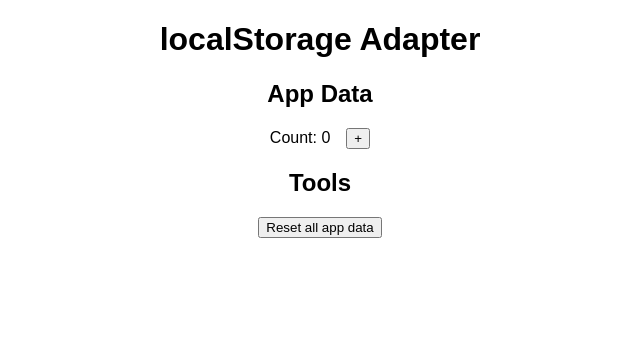
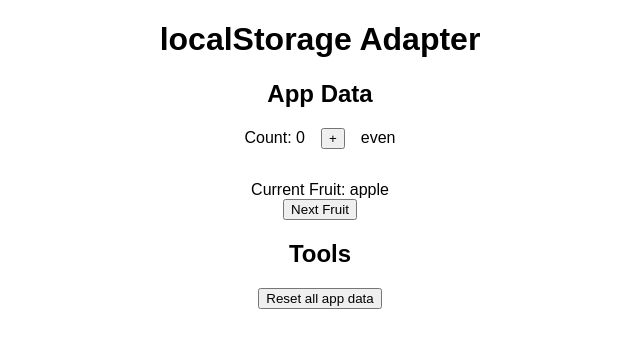
Before and after one commit to ZacButko/type-safe-localStorage-adapter, a React (Create React App) app: page / in a window 1280 px wide. Shown: the top 348 px of the page, without its empty margins (320-960 px from the left). Built offline with nearby package versions, Linux system fonts and the light colour scheme.

Commit message:
Reusable useLocalStorage

```diff
--- a/src/App.tsx
+++ b/src/App.tsx
@@ -1,14 +1,11 @@
-import { useState } from "react";
+import { Fruits } from "./Fruits";
 import "./styles.css";
+import { useLocalStorage } from "./useLocalStorage";
 
 const Counter = () => {
-  const initialCount =
-    (JSON.parse(window.localStorage.getItem("count") as string) as number) ?? 0;
-  const [count, setCount] = useState<number>(initialCount);
+  const { data: count, persist } = useLocalStorage<number>("count", 0);
   const increment = () => {
-    const newCount = count + 1;
-    setCount(newCount);
-    window.localStorage.setItem("count", JSON.stringify(newCount));
+    persist(count + 1);
   };
 
   return (
@@ -17,20 +14,24 @@ const Counter = () => {
       <div className="Counter-button">
         <button onClick={increment}>+</button>
       </div>
+      <div>{count % 2 ? "odd" : "even"}</div>
     </div>
   );
 };
 
 export default function App() {
   const resetApp = () => {
-    window.localStorage.removeItem("count");
+    window.localStorage.clear();
     location.reload();
   };
   return (
     <div className="App">
       <h1>localStorage Adapter</h1>
       <h2>App Data</h2>
-      <Counter />
+      <div className="Widgets">
+        <Counter />
+        <Fruits />
+      </div>
       <h2>Tools</h2>
       <button className="AppReset" onClick={resetApp}>
         Reset all app data
--- /dev/null
+++ b/src/Fruits.tsx
@@ -0,0 +1,30 @@
+import { useLocalStorage } from "./useLocalStorage";
+
+const fruits = [
+  "apple",
+  "orange",
+  "strawbery",
+  "banana",
+  "blueberry",
+  "pomello",
+] as const;
+type Fruit = (typeof fruits)[number];
+
+export const Fruits = () => {
+  const { data: fruit, persist } = useLocalStorage<Fruit>("fruits", fruits[0]);
+
+  return (
+    <div className="Frutis">
+      <div>Current Fruit: {fruit}</div>
+      <div>
+        <button
+          onClick={() =>
+            persist(fruits[(fruits.indexOf(fruit) + 1) % fruits.length])
+          }
+        >
+          Next Fruit
+        </button>
+      </div>
+    </div>
+  );
+};
--- a/src/styles.css
+++ b/src/styles.css
@@ -1,6 +1,12 @@
 .App {
   font-family: sans-serif;
   text-align: center;
+}
+
+.Widgets {
+  display: flex;
+  flex-direction: column;
+  gap: 2rem;
 }
 
 .Counter {
--- /dev/null
+++ b/src/useLocalStorage.ts
@@ -0,0 +1,15 @@
+import { useState } from "react";
+
+export const useLocalStorage = <T>(storageName: string, defaultValue: T) => {
+  const initialData =
+    (JSON.parse(window.localStorage.getItem(storageName) as string) as T) ??
+    defaultValue;
+  const [data, setData] = useState<T>(initialData);
+
+  const persist = (newData: T) => {
+    setData(newData);
+    window.localStorage.setItem(storageName, JSON.stringify(newData));
+  };
+
+  return { data, persist };
+};
```
